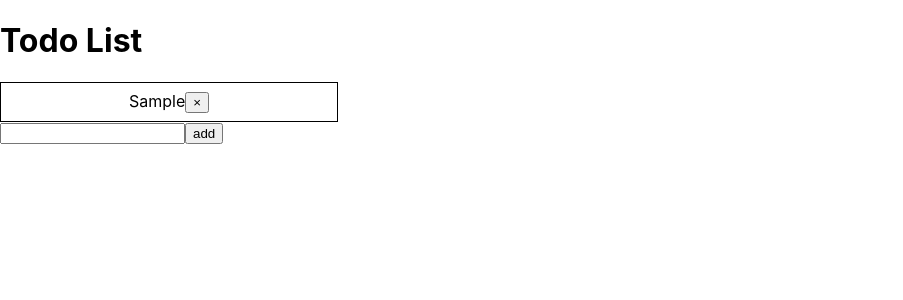
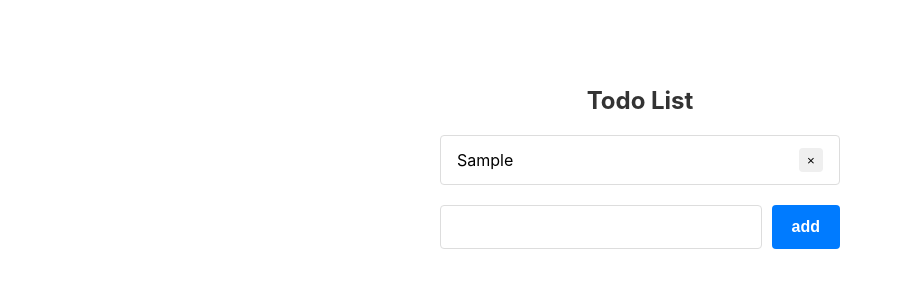
Before and after one commit to qiulu2/day10-todo, a React (Create React App) app: page / in a window 1280 px wide. Both pictures are taken after typing "Sample" into the empty fields and a click on the button "add". Shown: the top 300 px of the page, without its empty margins (0-903 px from the left). Built offline with nearby package versions, Linux system fonts and the light colour scheme.

Commit message:
feat: enhance styling for Todo components and add input section

```diff
--- a/src/App.css
+++ b/src/App.css
@@ -1,11 +1,97 @@
+.todo-container {
+  max-width: 400px;
+  margin: 50px auto;
+  padding: 20px;
+}
+
+.todo-container h1 {
+  text-align: center;
+  color: #333;
+  margin-bottom: 20px;
+  font-size: 24px;
+  font-weight: bold;
+}
+
+
+.empty-state p {
+  color: #666;
+  font-style: italic;
+  margin: 20px 0;
+  font-size: 16px;
+}
+
+.todo-list {
+  margin: 20px 0;
+}
+
 .todo-item {
-  width: 320px;
-  padding: 8px;
-  border: 1px solid black;
-  margin-top: 10px;
-  text-align: center;
+  display: flex;
+  align-items: center;
+  width: 100%;
+  padding: 12px 16px;
+  border: 1px solid #ddd;
+  margin-bottom: 8px;
+  background-color: white;
+  border-radius: 4px;
+  box-sizing: border-box;
+}
+
+.todo-item span {
+  flex: 1;
+  text-align: left;
+  cursor: pointer;
+  font-size: 16px;
 }
 
 .todo-item .todo-done {
   text-decoration: line-through;
 }
+
+.delete-btn {
+  border-radius: 4px;
+  border: none;
+  width: 24px;
+  height: 24px
+}
+
+.delete-btn:hover {
+  background-color: #ff3742;
+}
+
+.input-section {
+  display: flex;
+  gap: 10px;
+  margin-top: 20px;
+}
+
+.todo-input {
+  flex: 1;
+  padding: 12px;
+  border: 1px solid #ddd;
+  border-radius: 4px;
+  font-size: 16px;
+  outline: none;
+}
+
+.todo-input:focus {
+  border-color: #007bff;
+}
+
+.add-btn {
+  padding: 12px 20px;
+  background-color: #007bff;
+  color: white;
+  border: none;
+  border-radius: 4px;
+  cursor: pointer;
+  font-size: 16px;
+  font-weight: bold;
+}
+
+.add-btn:hover {
+  background-color: #0056b3;
+}
+
+.add-btn:active {
+  transform: translateY(1px);
+}
```
